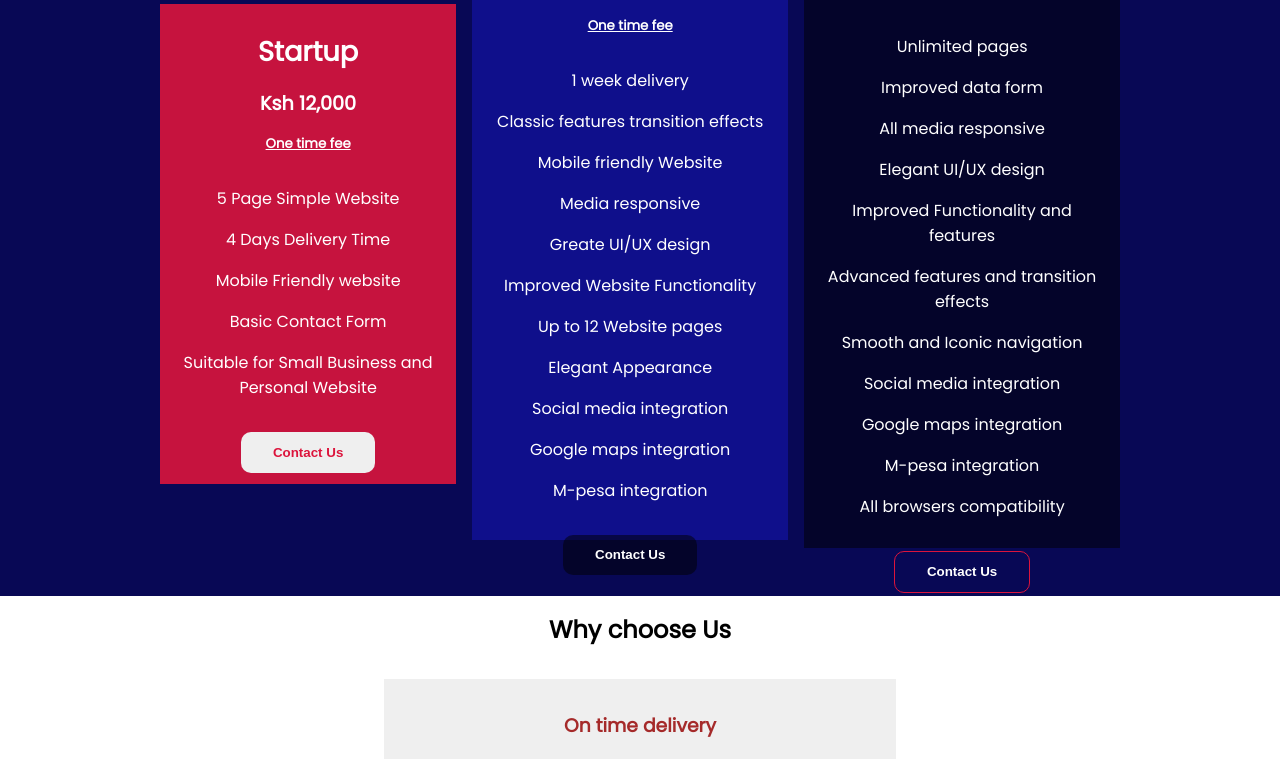
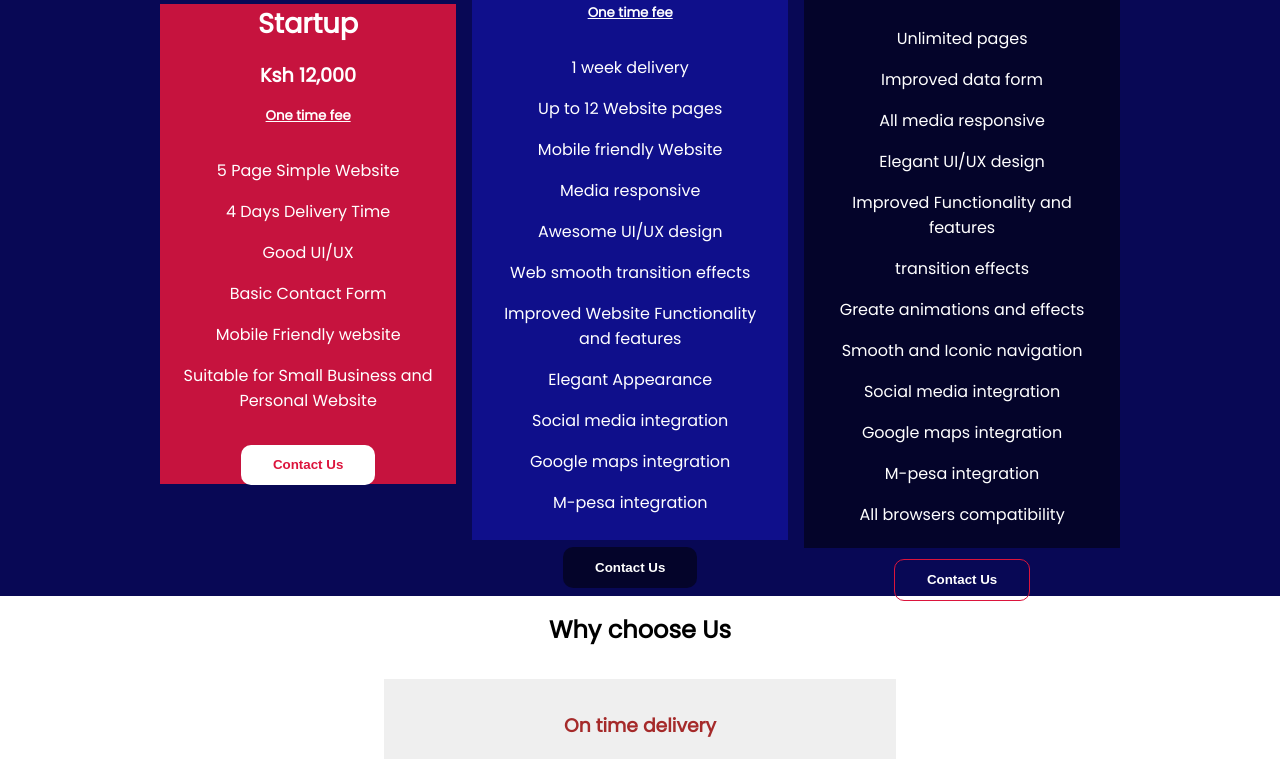
Before and after one commit to Mwisya/tradewindske, a React (Create React App) app: page / in a window 1280 px wide. Shown: the part 1351-2110 px from the top of the page. Built offline with nearby package versions, Linux system fonts and the light colour scheme.

Commit message:
adjustmenst to the font size

```diff
--- a/public/index.html
+++ b/public/index.html
@@ -2,14 +2,14 @@
 <html lang="en">
   <head>
     <meta charset="utf-8" />
-    <link rel="icon" href="%PUBLIC_URL%/favicon.ico" />
+    <link rel="icon" href="%PUBLIC_URL%/computer.png" />
     <meta name="viewport" content="width=device-width, initial-scale=1" />
-    <meta name="theme-color" content="#000000" />
+    <meta name="theme-color" content="#00000080" />
     <meta
-      name="description"
-      content="Web site created using create-react-app"
+      name="Tradewindske"
+      content="Your day today website solution partner.Map your business on the global market and enjoy endless posibilities."
     />
-    <link rel="apple-touch-icon" href="%PUBLIC_URL%/logo192.png" />
+    <link rel="apple-touch-icon" href="%PUBLIC_URL%/computer.png" />
     <!--
       manifest.json provides metadata used when your web app is installed on a
       user's mobile device or desktop. See https://developers.google.com/web/fundamentals/web-app-manifest/
--- a/src/components/about/about.css
+++ b/src/components/about/about.css
@@ -33,7 +33,7 @@ article{
 @media screen and (max-width:800px){
     article{
         width: 100%;
-        font-size: 12px;
+        font-size: 13px;
     }
 
 }
--- a/src/components/display/display.css
+++ b/src/components/display/display.css
@@ -10,7 +10,7 @@
 
 .display > h3{
     color: white;
-    font-weight: 700;
+    font-weight: 900;
     font-size: 1.5rem;
     position: absolute;
     top: 5rem;
@@ -46,7 +46,8 @@
 
     }
     .display > h3{
-        font-size: 1.2rem;
+        font-size: 1.3rem;
+        font-weight: 900;
         position: absolute;
         top: 5rem;
         left: 5rem;
--- a/src/components/navigation/navigation.css
+++ b/src/components/navigation/navigation.css
@@ -8,7 +8,7 @@ nav{
     gap: 1rem;
 
     color: crimson;
-    background-color: rgba(0,0,0, 0.5);
+    background-color: #00000080;
     padding: 1rem;
     border-radius: 50px;
     z-index: 2;
--- a/src/components/rateCard/RateCard.js
+++ b/src/components/rateCard/RateCard.js
@@ -15,8 +15,9 @@ const RateCard = () => {
           <ul>
             <li>5 Page Simple Website</li>
             <li>4 Days Delivery Time</li>
+            <li>Good UI/UX</li>
+            <li>Basic Contact Form</li>
             <li>Mobile Friendly website</li>
-            <li>Basic Contact Form</li>
             <li>Suitable for Small Business and Personal Website</li>
           </ul>
 
@@ -28,12 +29,12 @@ const RateCard = () => {
           <h5>One time fee</h5>
           <ul>
             <li>1 week delivery</li>
-            <li>Classic features  transition effects</li>
+            <li>Up to 12 Website pages</li>
             <li>Mobile friendly Website</li>
             <li>Media responsive</li>
-            <li>Greate UI/UX design</li>
-            <li>Improved Website Functionality</li>
-            <li>Up to 12 Website pages</li>
+            <li>Awesome UI/UX design</li>
+            <li>Web smooth transition effects</li>
+            <li>Improved Website Functionality and features</li>
             <li>Elegant Appearance</li>
             <li>Social media integration</li>
             <li>Google maps integration</li>
@@ -52,7 +53,8 @@ const RateCard = () => {
             <li>All media responsive</li>
             <li>Elegant UI/UX design</li>
             <li>Improved Functionality and features</li>
-            <li>Advanced features and transition effects</li>
+            <li>transition effects</li>
+            <li>Greate animations and effects </li>
             <li>Smooth and Iconic navigation</li>
             <li>Social media integration</li>
             <li>Google maps integration</li>
--- a/src/components/rateCard/rateCard.css
+++ b/src/components/rateCard/rateCard.css
@@ -85,6 +85,11 @@ button{
     margin-top: 2rem;
     border-radius: 10px;
 }
+.rate-card1 > button{
+    background-color: white;
+    margin-bottom: 1rem;
+}
+
 
 .rate-card1 > button > a{
     color: crimson;
@@ -130,7 +135,7 @@ button > a{
     }
 
     ul > li{
-        font-size: 12px;
+        font-size: 13px;
     }
 
     button{
```
Also changed, not shown: public/computer.jpg (added).
